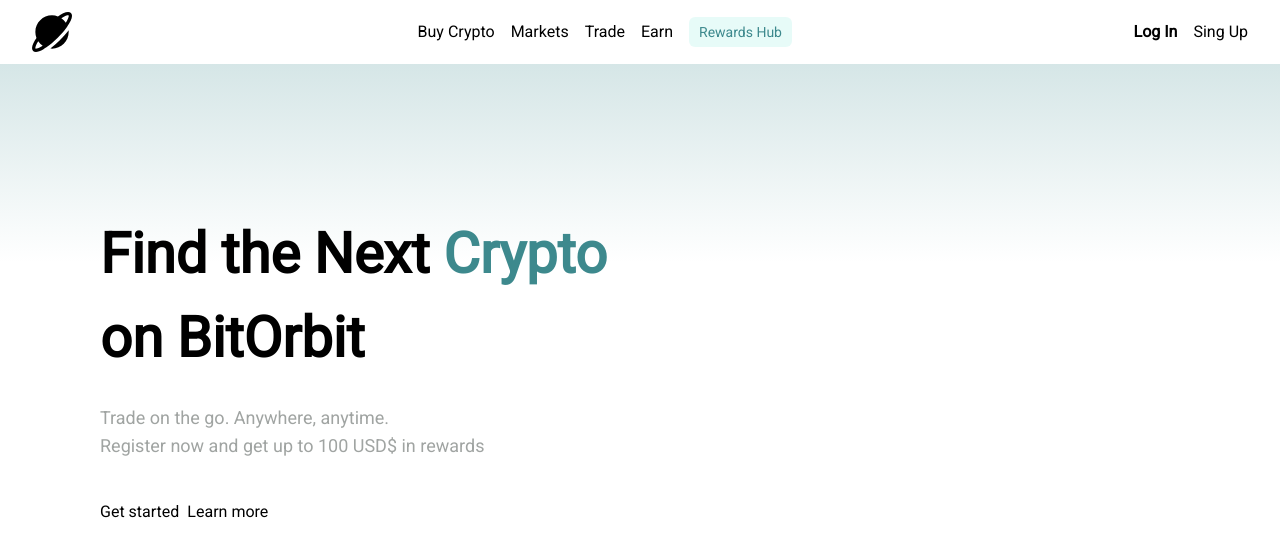
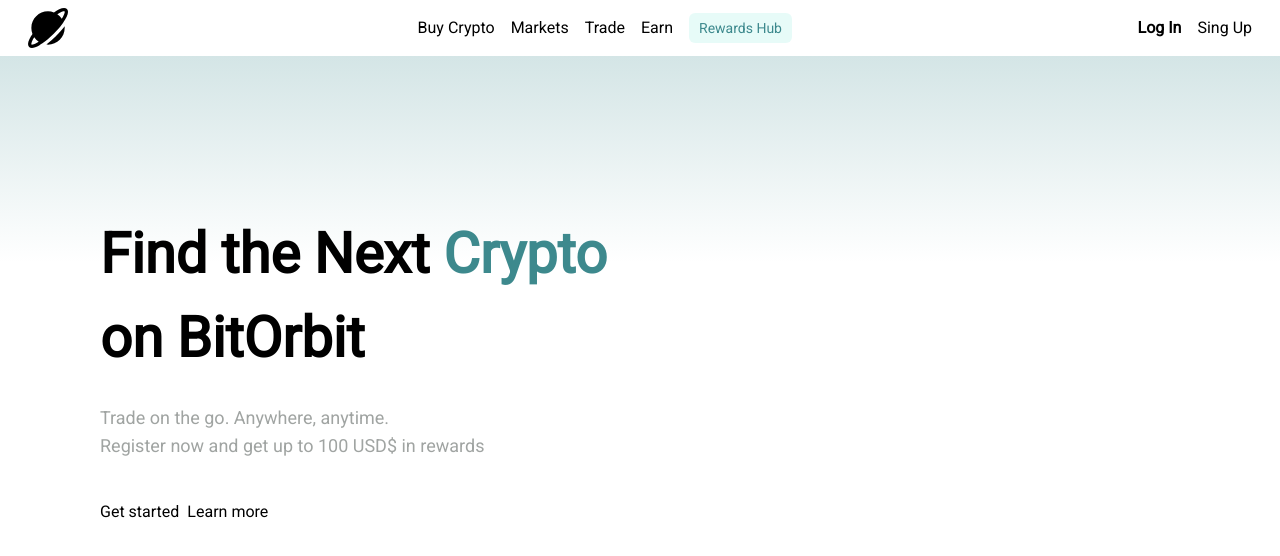
Before and after one commit to n-kyu/BitOrbit, a Next.js app: page / in a window 1280 px wide. Shown: the top 556 px of the page. Built offline with nearby package versions, Linux system fonts and the light colour scheme.

Commit message:
style: decreasing padding 0.75rem to 0.5rem

```diff
--- a/app/components/Navbar.jsx
+++ b/app/components/Navbar.jsx
@@ -5,7 +5,7 @@ import saturn from "/public/saturn.svg";
 export default function Navbar() {
     return (
         <>
-            <div className="flex p-3 items-center justify-between fixed top-0 left-0 right-0 z-50 bg-white transition">
+            <div className="flex p-2 items-center justify-between fixed top-0 left-0 right-0 z-50 bg-white transition">
                 <div className="px-5">
                     <Link href="#" scroll={false}>
                         <Image
```
